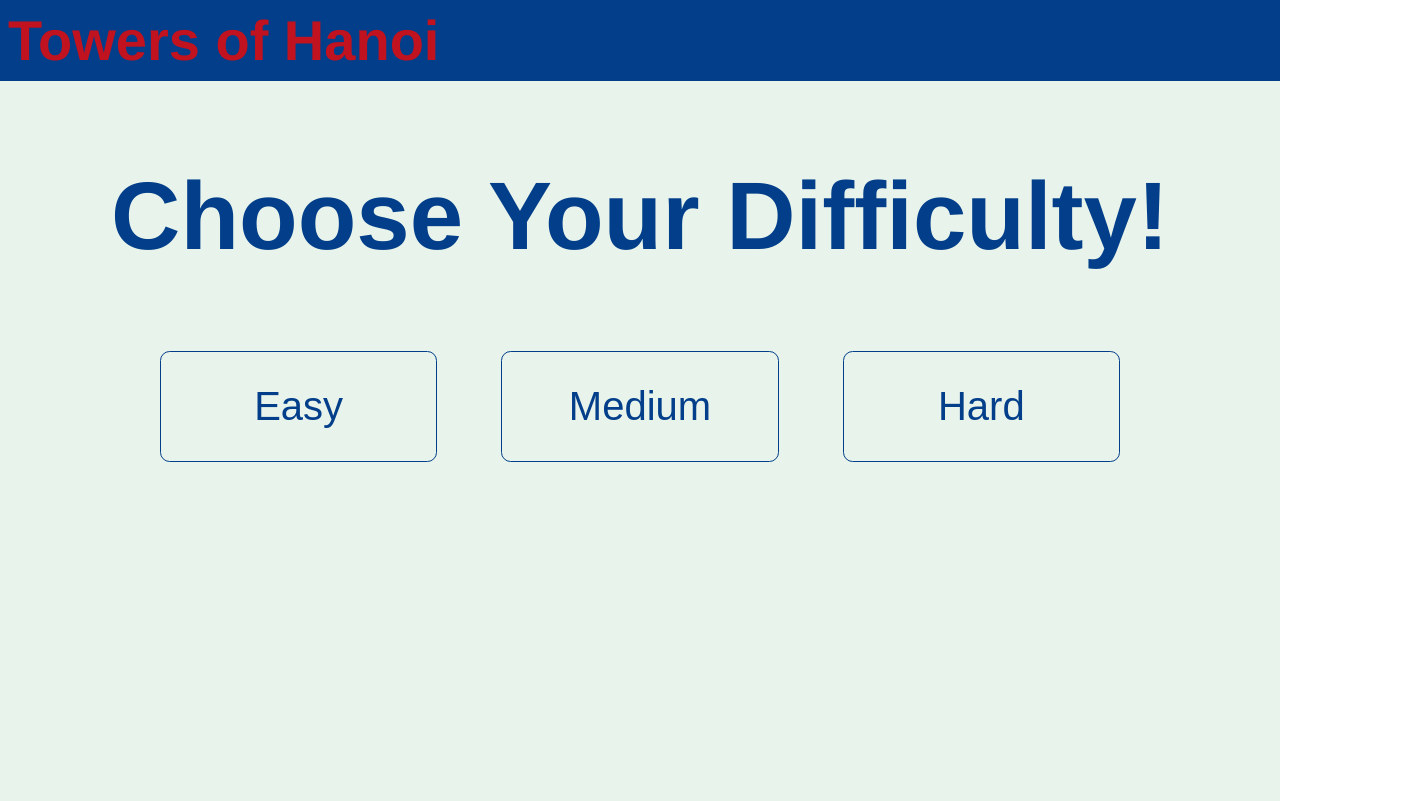
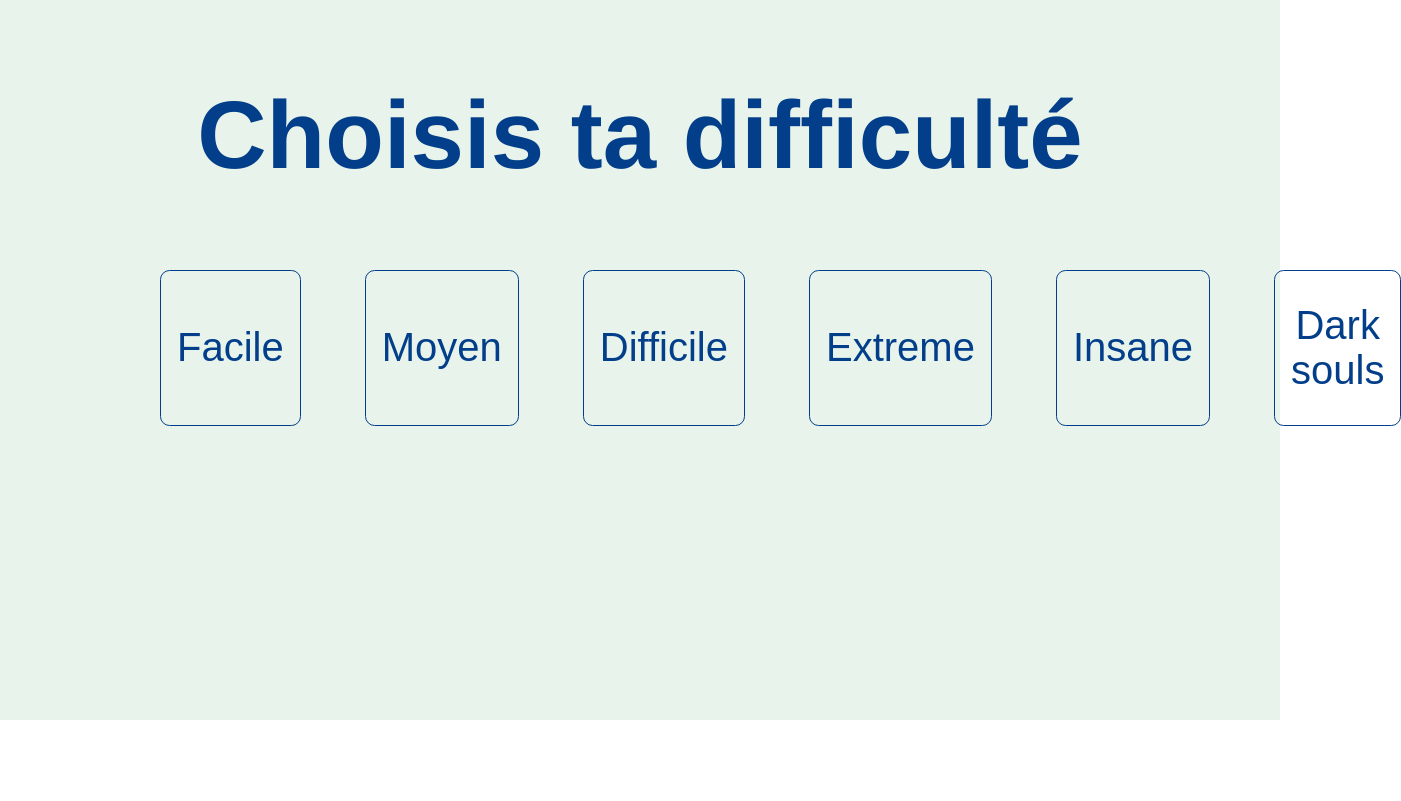
Before and after one commit to BaptisteHoulle/MemoryGame, a plain HTML site: page towerofhanoi.html in a window 1280 px wide. Shown: the whole page, 1401 px wide, since content can reach past the window. Drawn offline with nearby package versions, Linux system fonts and the light colour scheme.

Commit message:
ajout de niveaux

```diff
--- a/towerofhanoi.html
+++ b/towerofhanoi.html
@@ -6,24 +6,22 @@
     <meta http-equiv="X-UA-Compatible" content="IE=edge">
     <meta name="viewport" content="width=device-width, initial-scale=1.0">
     <link rel="stylesheet" href="style/towerofhanoi.css">
-    <title>Document</title>
+    <title>Tower of hanoi</title>
 </head>
 
 <body>
-    <header id="hanoi-header">
-        <h1>
-            Towers of Hanoi
-
-        </h1>
-    </header>
     <main>
         <section id="gameBoard">
             <div id="options">
-                <h1>Choose Your Difficulty!</h1>
+                <h1>Choisis ta difficulté</h1>
                 <div class="button-row">
-                    <button data-layers="3" class="difficulty-btn" type="button">Easy</button>
-                    <button data-layers="4" class="difficulty-btn" type="button">Medium</button>
-                    <button data-layers="5" class="difficulty-btn" type="button">Hard</button>
+                    <button data-layers="3" class="difficulty-btn" type="button">Facile</button>
+                    <button data-layers="4" class="difficulty-btn" type="button">Moyen</button>
+                    <button data-layers="5" class="difficulty-btn" type="button">Difficile</button>
+                    <button data-layers="6" class="difficulty-btn" type="button">Extreme</button>
+                    <button data-layers="7" class="difficulty-btn" type="button">Insane</button>
+                    <button data-layers="8" class="difficulty-btn" type="button">Dark souls</button>
+
                 </div>
             </div>
             <span id="scoreboard" class="score-display">0</span>
@@ -32,9 +30,9 @@
             <div id="column3" class="column"></div>
 
             <div id="win">
-                <h1>You Won!</h1>
-                <h2>You did it in <span class="score-display">0</span> Moves</h2>
-                <!--      <button class="play-again-btn" onclick="playAgain()">Play Again</button>-->
+                <h1>Tu as réussi, bravo!</h1>
+                <h2>Tu as pu le faire en <span class="score-display">0</span> coups</h2>
+                <button class="play-again-btn" onclick="playAgain()">Houer à nouveau</button>
             </div>
         </section>
     </main>
```
